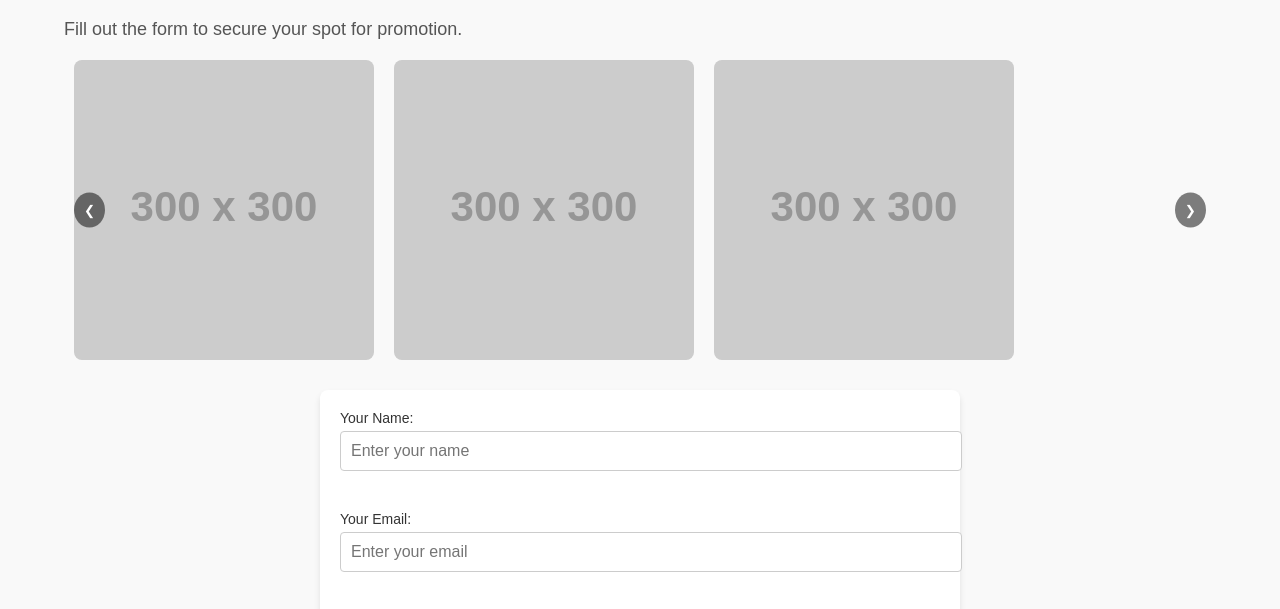
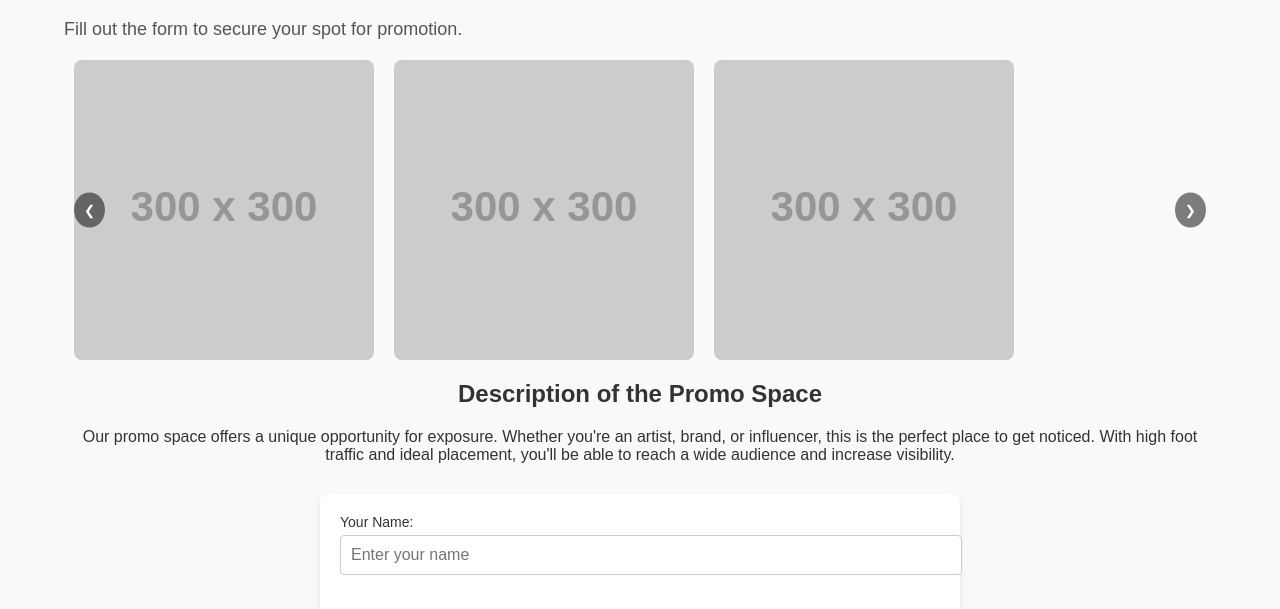
Before and after one commit to daygonz/web2, a plain HTML site: page booking.html in a window 1280 px wide. Shown: the part 113-722 px from the top of the page. Drawn offline with Linux system fonts and the light colour scheme; placeholder pictures from the web are drawn by us.

Commit message:
Update booking.html

```diff
--- a/booking.html
+++ b/booking.html
@@ -140,6 +140,13 @@
             <button class="carousel-btn next" id="next-btn">&#10095;</button>
         </div>
 
+
+          <!-- Promo Space Description -->
+        <div class="promo-description">
+            <h2>Description of the Promo Space</h2>
+            <p>Our promo space offers a unique opportunity for exposure. Whether you're an artist, brand, or influencer, this is the perfect place to get noticed. With high foot traffic and ideal placement, you'll be able to reach a wide audience and increase visibility.</p>
+        </div>
+
         <!-- Booking Form -->
         <form class="booking-form">
             <!-- Name -->
```
